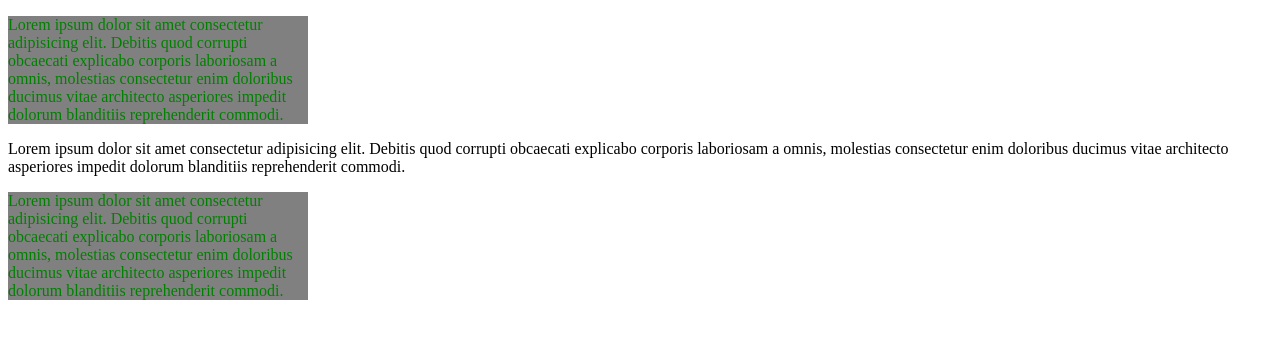
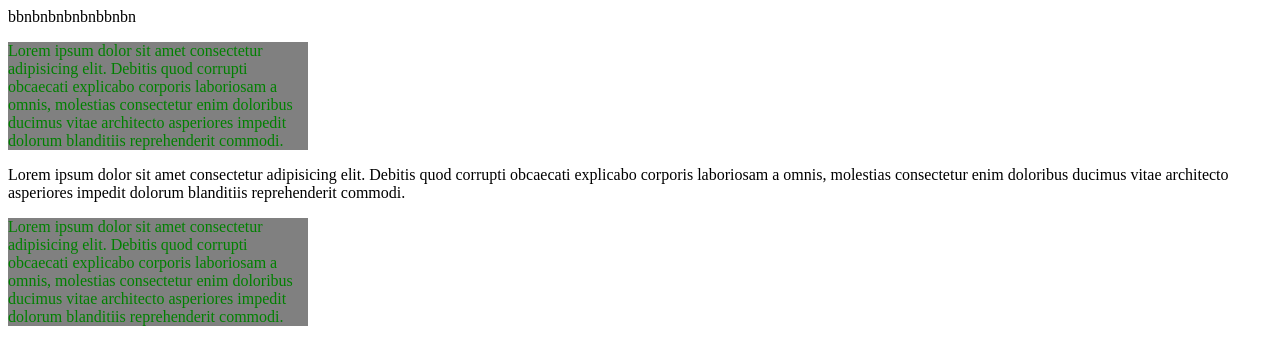
Before and after one commit to dthyolerak/simpleWebsite, a plain HTML site: page index.html in a window 1280 px wide. Drawn offline with Linux system fonts and the light colour scheme.

Commit message:
Update index.html

```diff
--- a/index.html
+++ b/index.html
@@ -8,7 +8,7 @@
     <link rel="stylesheet" href="style.css">
 </head>
 <body>
-
+    bbnbnbnbnbnbbnbn
     <p class=" mada">
         Lorem ipsum dolor sit amet consectetur adipisicing elit. Debitis quod corrupti obcaecati explicabo corporis laboriosam a omnis, molestias consectetur enim doloribus ducimus vitae architecto asperiores impedit dolorum blanditiis reprehenderit commodi.
     </p>
```
